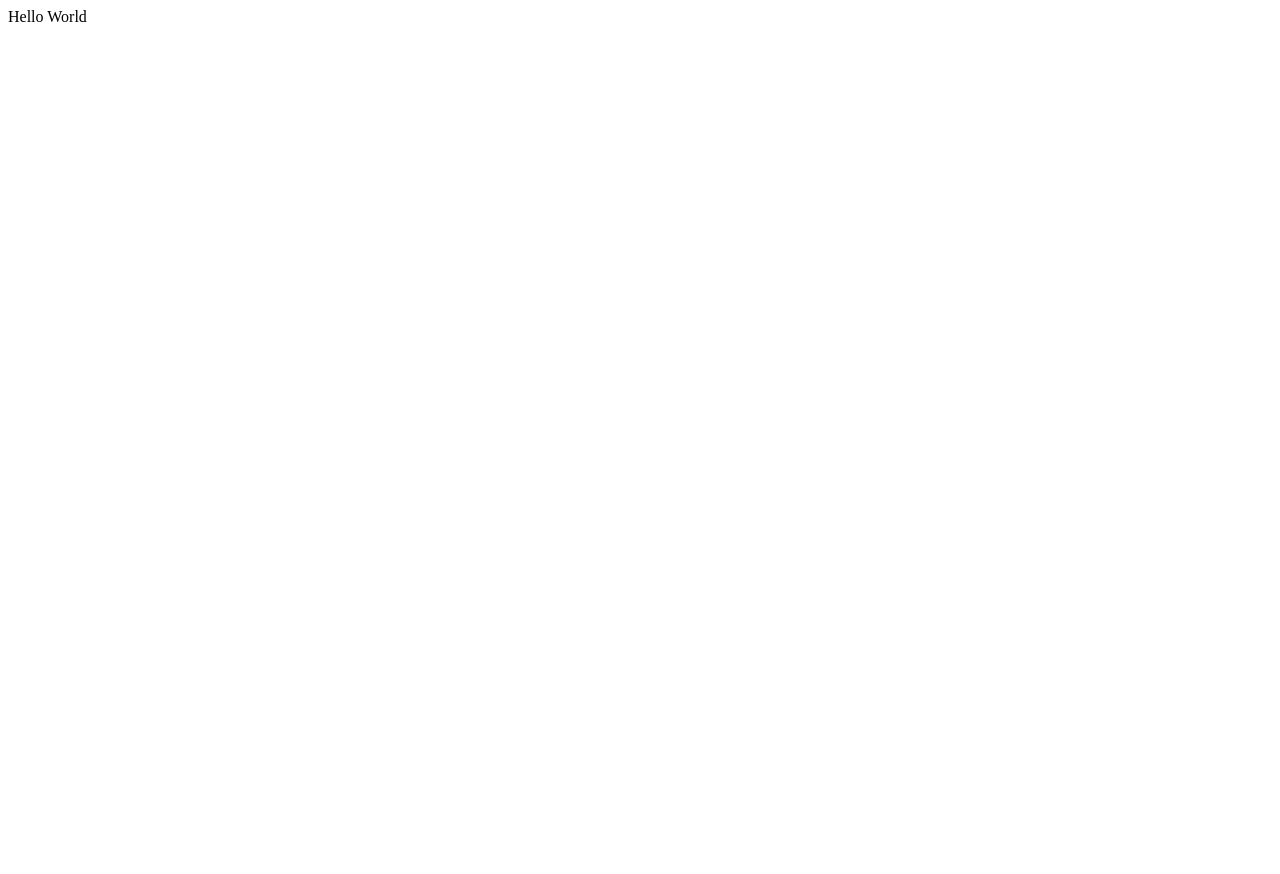
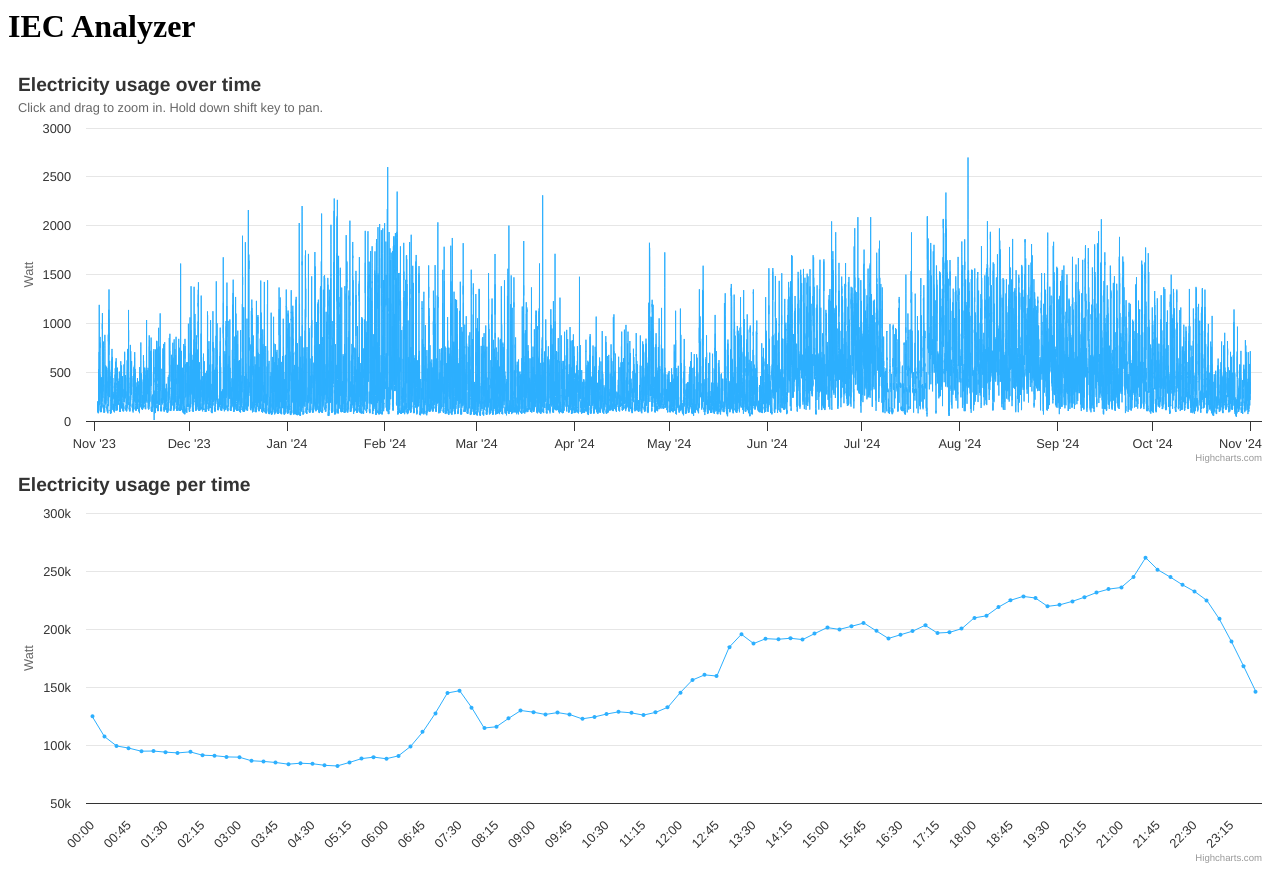
Before and after one commit to BorisKozo/IECAnalyzer, a React app: page / in a window 1280 px wide. Before the commit the page ends 800 px from the top, so only its background shows below. Built offline with nearby package versions, Linux system fonts and the light colour scheme.

Commit message:
Added the charts

```diff
--- a/package.json
+++ b/package.json
@@ -24,8 +24,10 @@
     "webpack-dev-server": "^4.15.1"
   },
   "dependencies": {
+    "@types/moment": "^2.11.29",
     "highcharts": "^11.4.8",
     "highcharts-react-official": "^3.2.1",
+    "moment": "^2.30.1",
     "react": "^18.3.1",
     "react-dom": "^18.3.1"
   }
--- /dev/null
+++ b/src/ByTimeChart.tsx
@@ -0,0 +1,78 @@
+import {HighchartsReact, HighchartsReactProps} from "highcharts-react-official";
+import * as Highcharts from "highcharts";
+import React, {useMemo} from "react";
+import {IDataNode} from "./utils";
+
+const chartDefaultOptions:Highcharts.Options = {
+    title: {
+        text: 'Electricity usage per time',
+        align: 'left'
+    },
+    xAxis: {
+        type: 'category',
+        labels: {
+        }
+    },
+    yAxis: {
+        title: {
+            text: 'Watt'
+        }
+    },
+    legend: {
+        enabled: false
+    },
+    plotOptions: {
+        line: {
+            marker: {
+                radius: 2
+            },
+            lineWidth: 1,
+            states: {
+                hover: {
+                    lineWidth: 1
+                }
+            },
+            threshold: null
+        }
+    },
+};
+
+interface IByTimeChartProps {
+    dataNodes:IDataNode[];
+}
+
+function ByTimeChart({dataNodes}:IByTimeChartProps){
+
+    const data: [number, number][] = useMemo(()=> {
+        const dataMap = new Map();
+        dataNodes.forEach((item) => {
+            if (dataMap.has(item.time)) {
+                dataMap.set(item.time, dataMap.get(item.time) + item.value);
+            } else {
+                dataMap.set(item.time, item.value);
+            }
+        });
+
+        const data:[number, number][] = [];
+        dataMap.forEach((value, key) => {
+            data.push([key, value]);
+        });
+        return data;
+    },[dataNodes]);
+
+    const options = {
+        ...chartDefaultOptions,
+        series: [{
+            type: 'line',
+            name: 'W',
+            data: data
+        }],
+    }
+
+    return <HighchartsReact
+        highcharts={Highcharts}
+        options={options}
+    />
+}
+
+export default ByTimeChart;
--- /dev/null
+++ b/src/FullChart.tsx
@@ -0,0 +1,77 @@
+import {HighchartsReact, HighchartsReactProps} from "highcharts-react-official";
+import * as Highcharts from "highcharts";
+import React from "react";
+import {IDataNode} from "./utils";
+
+const chartDefaultOptions:Highcharts.Options = {
+    chart: {
+        zooming: {
+            type: 'x'
+        },
+        panning: {
+            enabled:true
+        },
+        panKey: 'shift'
+    },
+    title: {
+        text: 'Electricity usage over time',
+        align: 'left'
+    },
+    subtitle: {
+            text: 'Click and drag to zoom in. Hold down shift key to pan.',
+            align: 'left'
+    },
+    xAxis: {
+        type: 'datetime'
+    },
+    yAxis: {
+        title: {
+            text: 'Watt'
+        }
+    },
+    legend: {
+        enabled: false
+    },
+    plotOptions: {
+        line: {
+            marker: {
+                radius: 2
+            },
+            lineWidth: 1,
+            states: {
+                hover: {
+                    lineWidth: 1
+                }
+            },
+            threshold: null
+        }
+    }
+};
+
+interface IFullChartProps {
+    dataNodes:IDataNode[];
+}
+
+function FullChart({dataNodes}:IFullChartProps){
+
+    const data: [number, number][] = dataNodes.map((dataNode) => {
+        return [dataNode.fullDate, dataNode.value];
+    });
+
+
+    const options = {
+        ...chartDefaultOptions,
+        series: [{
+            type: 'line',
+            name: 'W',
+            data: data
+        }],
+    }
+
+    return <HighchartsReact
+        highcharts={Highcharts}
+        options={options}
+    />
+}
+
+export default FullChart;
--- a/src/Main.tsx
+++ b/src/Main.tsx
@@ -1,7 +1,17 @@
-import React from "react";
+import React, {useState} from "react";
+import {IDataNode, parseCSVData} from "./utils";
+import {fakeData} from "./data";
+import FullChart from "./FullChart";
+import ByTimeChart from "./ByTimeChart";
 
 const Main = ()=>{
-    return (<div>Hello World</div>);
+    const [parsedData, setParsedData] = useState<IDataNode[]>(parseCSVData(fakeData))
+    return (<>
+        <h1>IEC Analyzer</h1>
+            <FullChart dataNodes={parsedData}></FullChart>
+            <ByTimeChart dataNodes={parsedData}></ByTimeChart>
+        </>
+        );
 }
 
 export default Main;
--- /dev/null
+++ b/src/utils.ts
@@ -0,0 +1,34 @@
+import moment, {Moment} from "moment";
+
+const validLineRegex = /"(\d{2}\/\d{2}\/\d{4})",\s*"(\d{2}:\d{2})",\s*(\d*\.\d*)/;
+
+export interface IDataNode {
+    date: string;
+    time: string;
+    fullDate: number;
+    fullDateMoment:Moment;
+    value:number;
+
+}
+
+export function parseCSVData(csvData:string):IDataNode[] {
+    const result:IDataNode[] = [];
+    const lines = csvData.split('\n');
+    let prev
+    lines.forEach(line => {
+        if (validLineRegex.test(line)) {
+            const parseResult = validLineRegex.exec(line);
+            const fullDate = moment(`${parseResult[1]} ${parseResult[2]}`).unix() * 1000;
+
+            result.push({
+                date: parseResult[1],
+                time: parseResult[2],
+                fullDate: moment(`${parseResult[1]} ${parseResult[2]}`, 'DD/MM/YYYY HH:mm').unix() * 1000,
+                fullDateMoment: moment(`${parseResult[1]} ${parseResult[2]}`, 'DD/MM/YYYY HH:mm'),
+                value: Number(parseResult[3])*1000,
+            });
+        }
+    });
+    result.sort((a, b) => a.fullDate - b.fullDate);
+    return result;
+}
```
Also changed, not shown: old/script.js (+0 -81 lines), 1 other file (tests, documents, lock files or other folders).
